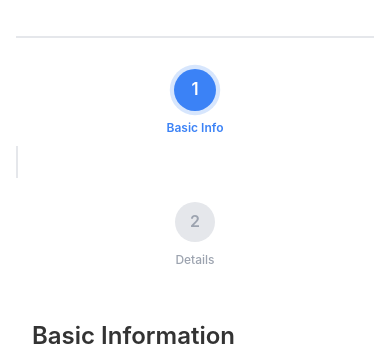
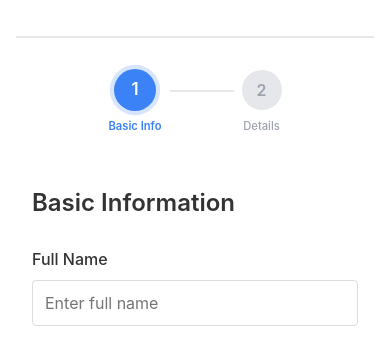
Before and after one commit to ariannurrahman/role-based-employee-wizard, a Next.js app: page /wizard in a window 390 px wide. Shown: the part 125-471 px from the top of the page. Built offline with nearby package versions, Linux system fonts and the light colour scheme; no server answers.

Commit message:
style: update StepIndicator component with improved layout and styling adjustments

```diff
--- a/components/step-indicator/StepIndicator.module.css
+++ b/components/step-indicator/StepIndicator.module.css
@@ -17,6 +17,7 @@
 .stepIndicator__wrapper {
   display: flex;
   align-items: center;
+  /* justify-content: center; */
   position: relative;
   z-index: 1;
 }
@@ -121,23 +122,31 @@
 
   .stepIndicator__layout,
   .stepIndicator__opsLayout {
-    flex-direction: column;
-    gap: 1rem;
+    display: flex;
+    align-items: center;
+    justify-content: center;
+    padding: 0 1rem;
   }
 
   .stepIndicator__wrapper {
-    flex-direction: column;
-    width: 100%;
+    display: flex;
+    align-items: center;
   }
 
   .stepIndicator__connector {
-    width: 2px;
-    height: 2rem;
-    margin: 0.5rem 0;
+    width: 4rem;
+    height: 2px;
+    margin: 0 0.5rem;
+    align-self: flex-start;
+    margin-top: 1.25rem;
   }
 
   .stepIndicator__label {
-    font-size: 0.75rem;
+    font-size: 0.7rem;
+  }
+
+  .stepIndicator__subtitle {
+    font-size: 0.65rem;
   }
 
   .stepIndicator__number {
```
